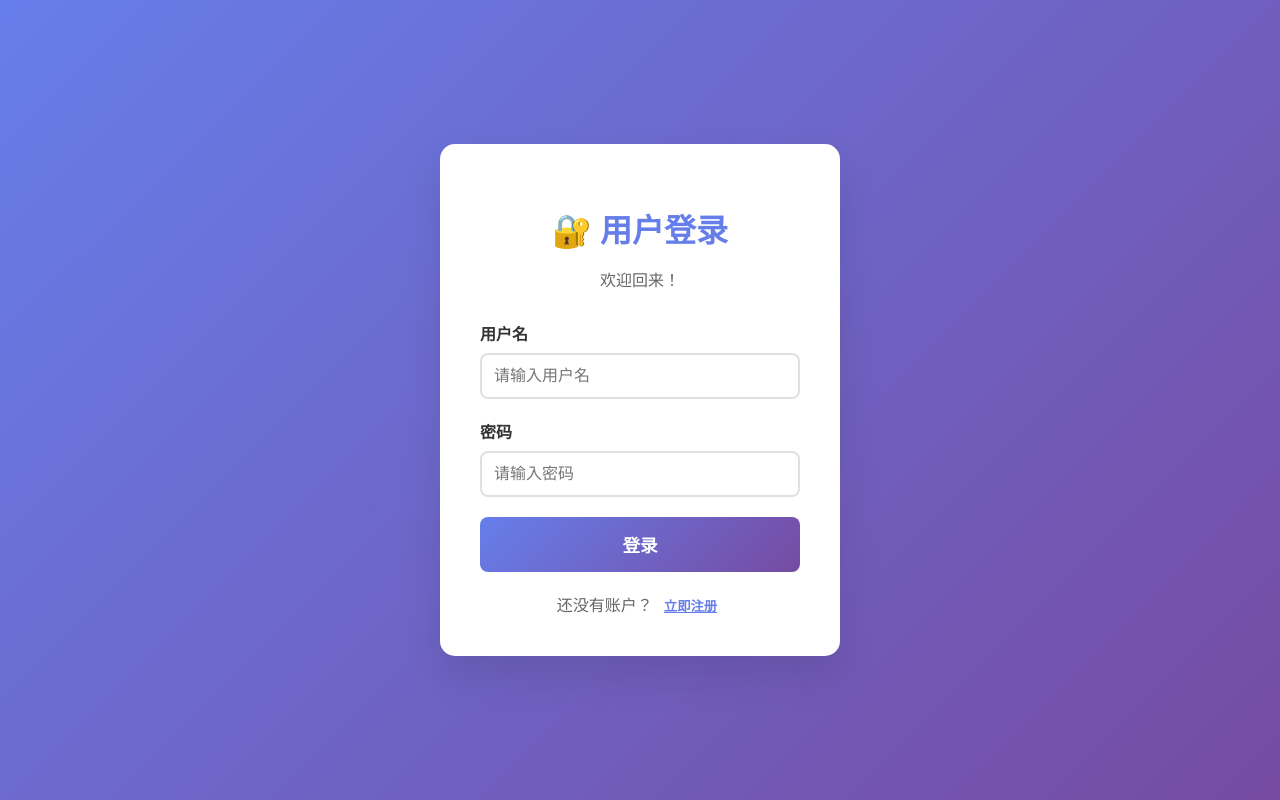
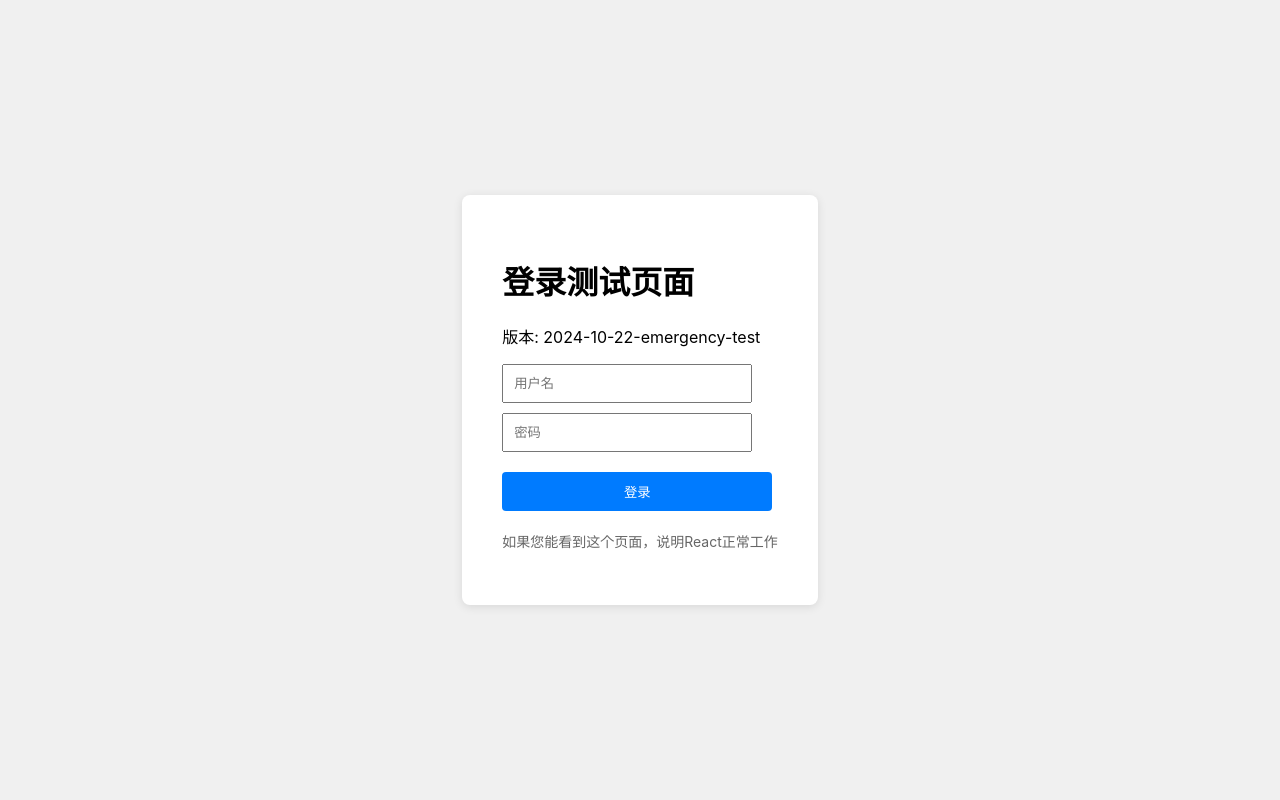
Before and after one commit to xuehua7788/decision-assistant, a React (Create React App) app in the folder frontend/: page / in a window 1280 px wide. Built offline with nearby package versions, Linux system fonts and the light colour scheme.

Commit message:
Emergency test: Ultra simple hardcoded login UI

```diff
--- a/frontend/src/App.js
+++ b/frontend/src/App.js
@@ -1,57 +1,34 @@
-import React, { useState, useEffect } from 'react';
+import React from 'react';
 import './App.css';
-import Login from './Login';
-import Register from './Register';
 
-// Version: 2024-10-22-force-login-debug
 function App() {
-  const API_URL = 'https://decision-assistant-backend.onrender.com';
-  const [currentView, setCurrentView] = useState('login');
-  const [user, setUser] = useState(null);
-
-  // 强制清除所有缓存并显示登录界面
-  useEffect(() => {
-    console.log('🔍 App Version: 2024-10-22-force-login-debug');
-    localStorage.clear();
-    sessionStorage.clear();
-    setCurrentView("login");
-    setUser(null);
-    console.log('✅ Forced login view - all storage cleared');
-  }, []);
-
-  const handleLogin = (userData) => {
-    console.log('✅ Login successful:', userData);
-    setUser(userData);
-    setCurrentView('app');
-  };
-
-  const handleRegister = (userData) => {
-    console.log('✅ Register successful:', userData);
-    setUser(userData);
-    setCurrentView('app');
-  };
-
-  // 🔴 临时调试：强制只显示登录界面
-  console.log('🔍 Render Debug - currentView:', currentView, 'user:', user);
-
-  if (currentView === 'register') {
-    return <Register onRegister={handleRegister} onSwitchToLogin={() => setCurrentView('login')} />;
-  }
-
-  if (currentView === 'app' && user) {
-    return (
-      <div style={{ padding: '50px', textAlign: 'center' }}>
-        <h1>✅ 登录成功！</h1>
-        <p>欢迎 {user.username}</p>
-        <button onClick={() => { setUser(null); setCurrentView('login'); localStorage.clear(); }}>
-          退出登录
+  return (
+    <div style={{
+      display: 'flex',
+      justifyContent: 'center',
+      alignItems: 'center',
+      height: '100vh',
+      backgroundColor: '#f0f0f0'
+    }}>
+      <div style={{
+        padding: '40px',
+        backgroundColor: 'white',
+        borderRadius: '8px',
+        boxShadow: '0 2px 10px rgba(0,0,0,0.1)'
+      }}>
+        <h1>登录测试页面</h1>
+        <p>版本: 2024-10-22-emergency-test</p>
+        <input type="text" placeholder="用户名" style={{display: 'block', margin: '10px 0', padding: '10px', width: '250px'}} />
+        <input type="password" placeholder="密码" style={{display: 'block', margin: '10px 0', padding: '10px', width: '250px'}} />
+        <button style={{padding: '10px 20px', backgroundColor: '#007bff', color: 'white', border: 'none', borderRadius: '4px', width: '270px', marginTop: '10px'}}>
+          登录
         </button>
+        <p style={{marginTop: '20px', color: '#666', fontSize: '14px'}}>
+          如果您能看到这个页面，说明React正常工作
+        </p>
       </div>
-    );
-  }
-
-  // 默认显示登录界面
-  return <Login onLogin={handleLogin} onSwitchToRegister={() => setCurrentView('register')} />;
+    </div>
+  );
 }
 
 export default App;
```
